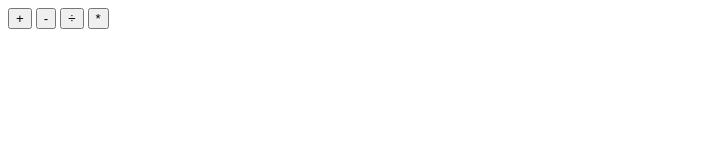
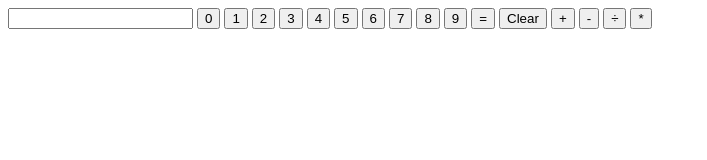
Before and after one commit to Spome/Calculator, a plain HTML site: page index.html in a window 1280 px wide. Shown: the whole page, without its empty margins (0-707 px from the left). Drawn offline with Linux system fonts and the light colour scheme.

Commit message:
Possible to add numbers using buttons with DOM JS

```diff
--- a/index.html
+++ b/index.html
@@ -10,6 +10,22 @@
 </header>
 <body>
 <div id="calculator">
+  <input type="text" id="numberInput">
+
+  <button class="numberButton" id="button0" value="0">0</button>
+  <button class="numberButton" id="button1" value="1">1</button>
+  <button class="numberButton" id="button2" value="2">2</button>
+  <button class="numberButton" id="button3" value="3">3</button>
+  <button class="numberButton" id="button4" value="4">4</button>
+  <button class="numberButton" id="button5" value="5">5</button>
+  <button class="numberButton" id="button6" value="6">6</button>
+  <button class="numberButton" id="button7" value="7">7</button>
+  <button class="numberButton" id="button8" value="8">8</button>
+  <button class="numberButton" id="button9" value="9">9</button>
+
+  <button>=</button>
+  <button>Clear</button>
+
   <button>+</button>
   <button>-</button>
   <button>÷</button>
--- a/script.js
+++ b/script.js
@@ -1,3 +1,16 @@
+let numberInput = document.body.querySelector('#numberInput');
+
+function addNumberToDisplay() {
+  let buttons = document.querySelectorAll(".numberButton");
+  [...buttons].forEach(function(element) {
+    element.addEventListener('click', function() {
+      numberInput.value += element.value;
+    });
+  });
+}
+
+addNumberToDisplay();
+
 function add(a,b) {
   return a + b;
 }
```
